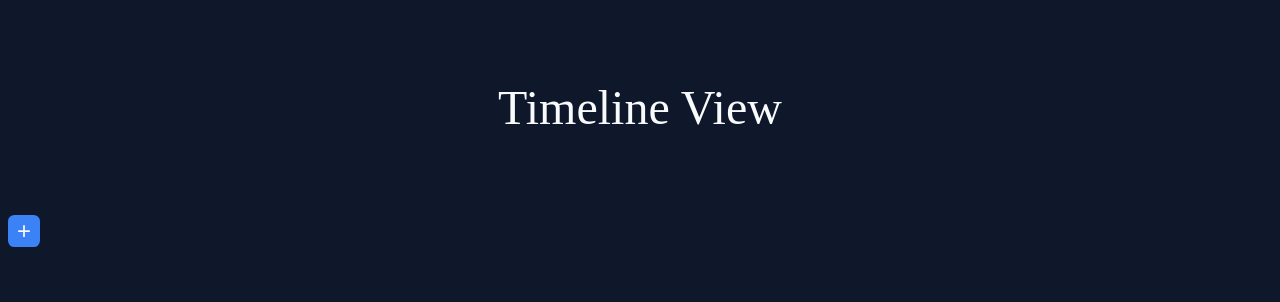
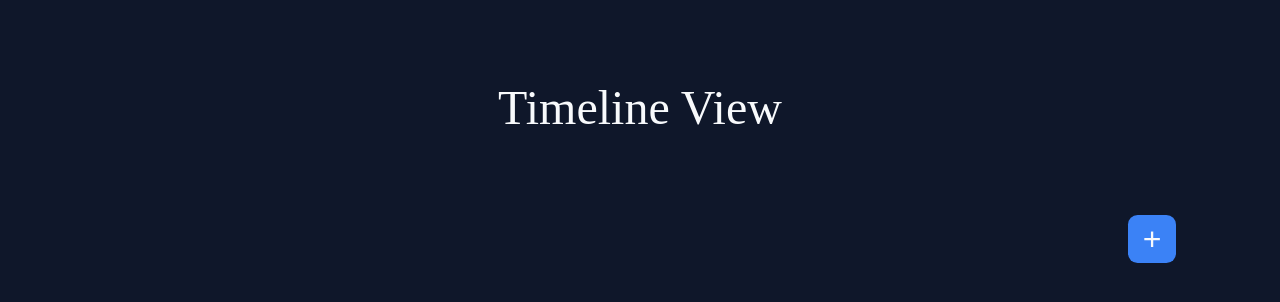
Before and after one commit to stanoz/timeline-view, an Angular app in the folder frontend/: page / in a window 1280 px wide. Shown: the top 302 px of the page. Built offline with nearby package versions, Linux system fonts and the light colour scheme.

Commit message:
set button positon, correct size

```diff
--- a/frontend/src/app/app.css
+++ b/frontend/src/app/app.css
@@ -6,13 +6,15 @@ button:hover {
 button {
   background: #3b82f6;
   border: none;
-  width: 2rem;
-  height: 2rem;
+  width: 3rem;
+  height: 3rem;
   padding: 0;
-  font-size: x-large;
+  font-size: xx-large;
   text-decoration: none;
   border-radius: 20%;
   display: flex;
   justify-content: center;
   align-items: center;
+  margin-right: 6rem;
+  margin-left: auto;
 }
--- a/frontend/src/app/app.html
+++ b/frontend/src/app/app.html
@@ -1,3 +1,3 @@
-<app-header />
+<app-header/>
 <button class="text">+</button>
-<router-outlet />
+<router-outlet/>
```
